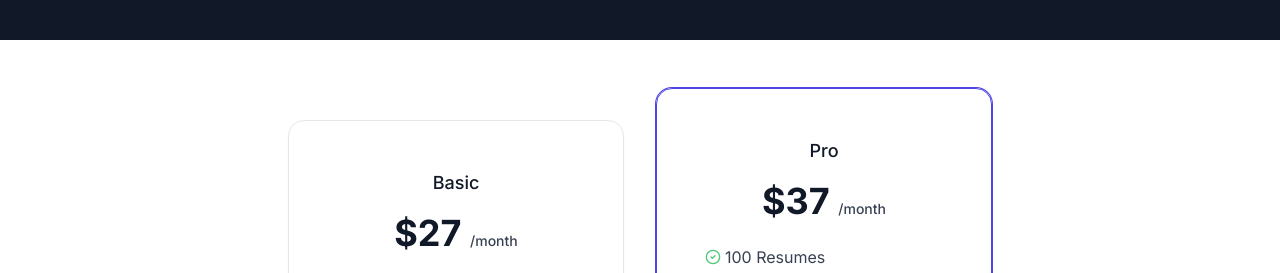
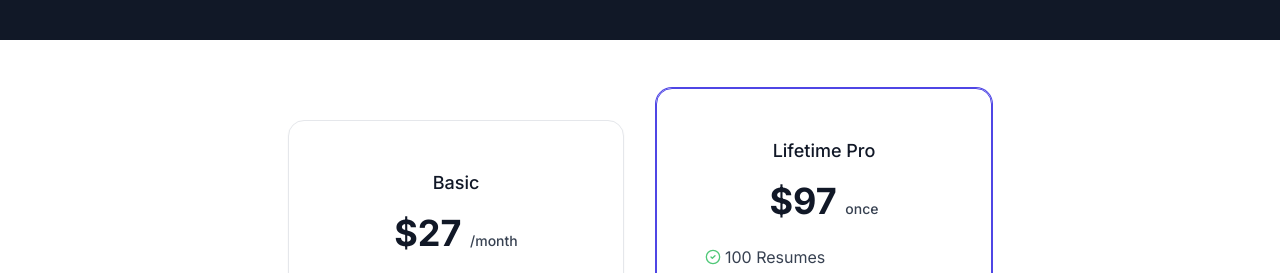
Before and after one commit to TaylorBeck/interview-ai, a Next.js app: page / in a window 1280 px wide. Shown: the part 1420-1693 px from the top of the page. Built offline with nearby package versions, Linux system fonts and the light colour scheme.

Commit message:
Update price

```diff
--- a/app/page.jsx
+++ b/app/page.jsx
@@ -144,13 +144,13 @@ export default function Home() {
           >
             <div className="text-center">
               <h2 className="text-lg font-medium text-gray-900">
-                Pro
+                Lifetime Pro
                 <span className="sr-only">Plan</span>
               </h2>
 
               <p className="mt-2 sm:mt-4">
-                <strong className="text-3xl font-bold text-gray-900 sm:text-4xl">$37 </strong>
-                <span className="text-sm font-medium text-gray-700">/month</span>
+                <strong className="text-3xl font-bold text-gray-900 sm:text-4xl">$97 </strong>
+                <span className="text-sm font-medium text-gray-700">once</span>
               </p>
             </div>
 
```
